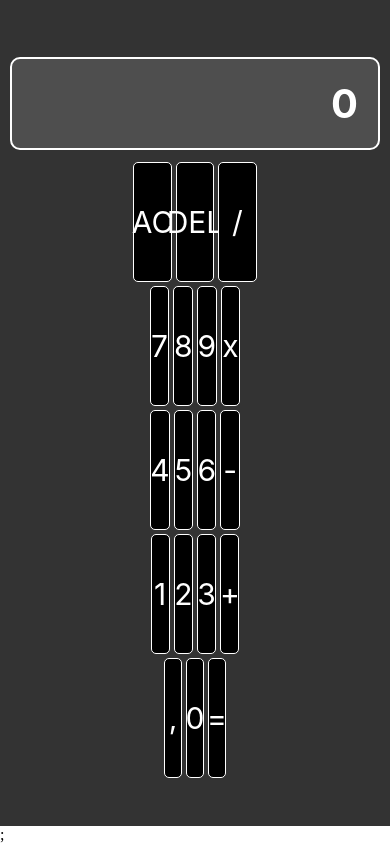
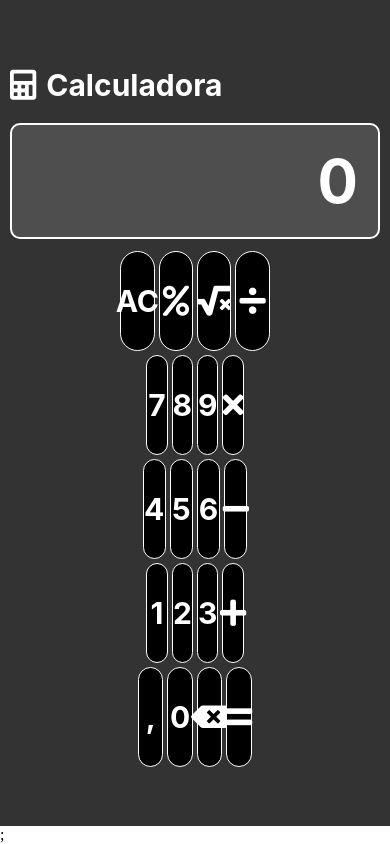
Before and after one commit to wellingtonfs-dev/calculadora-react-native, a React Native app: screen / in a window 390 px wide. Built offline with nearby package versions, Linux system fonts and the light colour scheme.

Commit message:
Add novas funcionalidades

```diff
--- a/package.json
+++ b/package.json
@@ -12,7 +12,8 @@
     "expo": "~52.0.23",
     "expo-status-bar": "~2.0.0",
     "react": "18.3.1",
-    "react-native": "0.76.5"
+    "react-native": "0.76.5",
+    "react-native-vector-icons": "^10.2.0"
   },
   "devDependencies": {
     "@babel/core": "^7.25.2",
--- a/src/components/ButtonNumber/index.tsx
+++ b/src/components/ButtonNumber/index.tsx
@@ -1,17 +1,23 @@
 import React from "react";
-import { Pressable, Text, View } from "react-native";
+import { Pressable, Text, TouchableOpacity, View } from "react-native";
+import {FontAwesome5} from '@expo/vector-icons';
 
 import { styles } from "./styles";
 
 type ButtonProps = {
-  label: string;
+  label?: string;
+  icon?: string;
   onPress?: () => void;
 };
 
-export function ButtonNumber({ label, onPress }: ButtonProps) {
+export function ButtonNumber({ label, onPress, icon }: ButtonProps) {
   return (
-      <Pressable style={styles.container}  onPress={onPress} >
-        <Text style={styles.text}>{label}</Text>
-      </Pressable>
+      <TouchableOpacity style={styles.container}  onPress={onPress} >
+        {icon ?(
+          <FontAwesome5 name={icon} size={30} color="#fff" />
+          ) : (
+          <Text style={styles.text}>{label}</Text>
+        )}
+      </TouchableOpacity>
   );
 }
--- a/src/components/ButtonNumber/styles.ts
+++ b/src/components/ButtonNumber/styles.ts
@@ -9,13 +9,13 @@ export const styles = StyleSheet.create({
     justifyContent: 'center',
     borderWidth: 1,
     borderColor: '#fff',
-    borderRadius: 5,
+    borderRadius: 50,
     width: '100%',
-    height: 120,
+    height: 100,
   },
   text: {
     fontSize: 30,
     color: '#fff',
+    fontWeight: 'bold',
   },
-
 });
--- a/src/components/Calc/index.tsx
+++ b/src/components/Calc/index.tsx
@@ -1,8 +1,9 @@
 import React, { useState } from "react";
-import { View } from "react-native";
+import { View, Text } from "react-native";
 import { styles } from "./styles";
 import { InputCalc } from "../InputCalc";
 import { ButtonNumber } from "../ButtonNumber";
+import {FontAwesome5} from '@expo/vector-icons';
 
 export function Calc() {
   const [currentNumber, setCurrentNumber] = useState("0");
@@ -41,6 +42,20 @@ export function Calc() {
       setOperator("");
     }
   };
+
+  const handlePercent = () => {
+    if (currentNumber!== "0") {
+      const percent = (Number(currentNumber) / 100) * Number(firstNumber);
+      setCurrentNumber(percent.toString());
+    }
+  }
+
+  const handleRoot = () => {
+    if (currentNumber!== "0") {
+      const root = Math.sqrt(Number(currentNumber));
+      setCurrentNumber(root.toString());
+    }
+  }
 
   const handleMultiplyNumbers = () => {
     if (firstNumber === "0") {
@@ -93,34 +108,40 @@ export function Calc() {
 
   return (
     <View style={styles.container}>
+      <View style={styles.title}>
+        <FontAwesome5 name='calculator' size={30} color="#fff" />
+        <Text style={styles.text}>Calculadora</Text>
+      </View>
       <InputCalc number={currentNumber} />
       <View style={styles.line}>
         <ButtonNumber label="AC" onPress={handleOnClear} />
-        <ButtonNumber label="DEL" onPress={handleDel} />
-        <ButtonNumber label="/" onPress={handleSplitNumbers} />
+        <ButtonNumber icon="percent" onPress={handlePercent} />
+        <ButtonNumber icon="square-root-alt" onPress={handleRoot} />
+        <ButtonNumber icon="divide" onPress={handleSplitNumbers} />
       </View>
       <View style={styles.line}>
         <ButtonNumber label="7" onPress={() => handleAddNumber("7")} />
         <ButtonNumber label="8" onPress={() => handleAddNumber("8")} />
         <ButtonNumber label="9" onPress={() => handleAddNumber("9")} />
-        <ButtonNumber label="x" onPress={handleMultiplyNumbers} />
+        <ButtonNumber icon="times" onPress={handleMultiplyNumbers} />
       </View>
       <View style={styles.line}>
         <ButtonNumber label="4" onPress={() => handleAddNumber("4")} />
         <ButtonNumber label="5" onPress={() => handleAddNumber("5")} />
         <ButtonNumber label="6" onPress={() => handleAddNumber("6")} />
-        <ButtonNumber label="-" onPress={handleMinusNumbers} />
+        <ButtonNumber icon="minus" onPress={handleMinusNumbers} />
       </View>
       <View style={styles.line}>
         <ButtonNumber label="1" onPress={() => handleAddNumber("1")} />
         <ButtonNumber label="2" onPress={() => handleAddNumber("2")} />
         <ButtonNumber label="3" onPress={() => handleAddNumber("3")} />
-        <ButtonNumber label="+" onPress={handleSumNumbers} />
+        <ButtonNumber icon="plus" onPress={handleSumNumbers} />
       </View>
       <View style={styles.line}>
         <ButtonNumber label="," onPress={() => handleAddNumber(".")} />
         <ButtonNumber label="0" onPress={() => handleAddNumber("0")} />
-        <ButtonNumber label="=" onPress={handleEquals} />
+        <ButtonNumber icon="backspace" onPress={handleDel} />
+        <ButtonNumber icon="equals" onPress={handleEquals} />
       </View>
     </View>
   );
--- a/src/components/Calc/styles.ts
+++ b/src/components/Calc/styles.ts
@@ -11,5 +11,17 @@ export const styles = StyleSheet.create({
   },
   line:{
     flexDirection: 'row',
+  },
+  title:{
+    flexDirection: "row",
+    width: "100%",
+    alignItems: "center",
+  },
+  text:{
+    fontSize: 30,
+    fontWeight: 'bold',
+    color: '#fff',
+    margin: 10,
+    textAlign: 'center',
   }
 });
--- a/src/components/InputCalc/styles.ts
+++ b/src/components/InputCalc/styles.ts
@@ -2,7 +2,7 @@ import { StyleSheet } from 'react-native';
 
 export const styles = StyleSheet.create({
   container: {
-    fontSize: 40,
+    fontSize: 60,
     fontWeight: 'bold',
     textAlign: 'right',
     color: '#ffffff',
```
Also changed, not shown: 1 other file (tests, documents, lock files or other folders).
